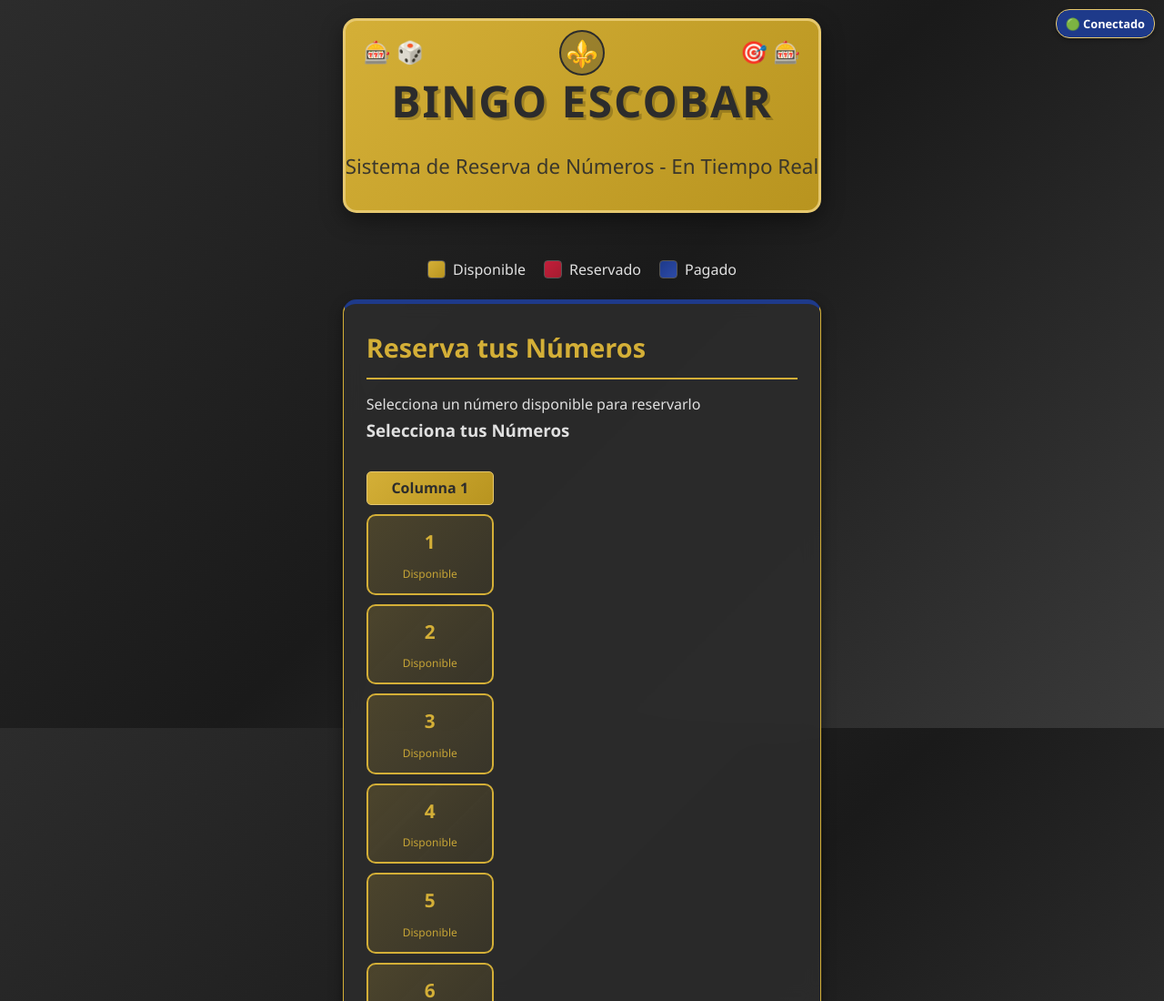
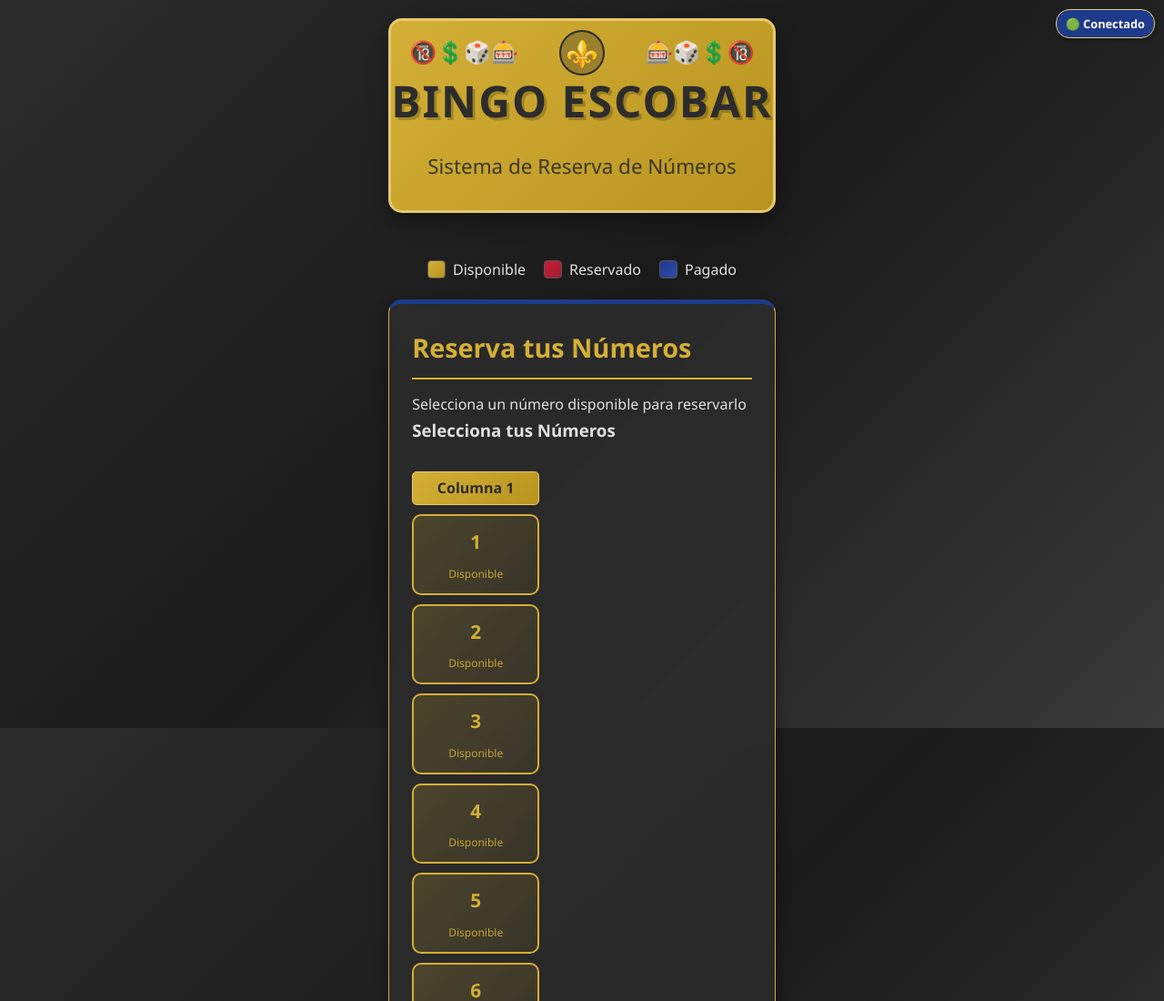
Before and after one commit to bingoescobar/bingo_escobar_lineal, a plain HTML site: page index.html in a window 1280 px wide. Shown: the top 1100 px of the page at 91% size. Drawn offline with Linux system fonts and the light colour scheme; no server answers.

Commit message:
Actualizar index.html

```diff
--- a/index.html
+++ b/index.html
@@ -672,12 +672,12 @@
     <div class="container">
         <header>
             <div class="header-emojis">
-                <div>🎰 🎲</div>
-                <div>🎯 🎰</div>
+                <div>🔞💲🎲🎰</div>
+                <div>🎰🎲💲🔞</div>
             </div>
             <div class="admin-access-btn" id="admin-access-btn" title="Acceso Administrativo">⚜️</div>
             <h1>BINGO ESCOBAR</h1>
-            <p class="subtitle">Sistema de Reserva de Números - En Tiempo Real</p>
+            <p class="subtitle">Sistema de Reserva de Números</p>
         </header>
 
         <div class="status-indicator">
```
